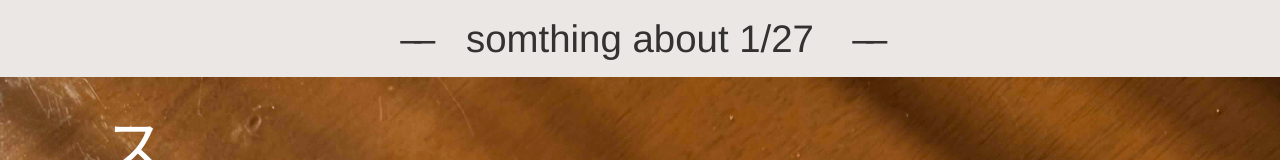
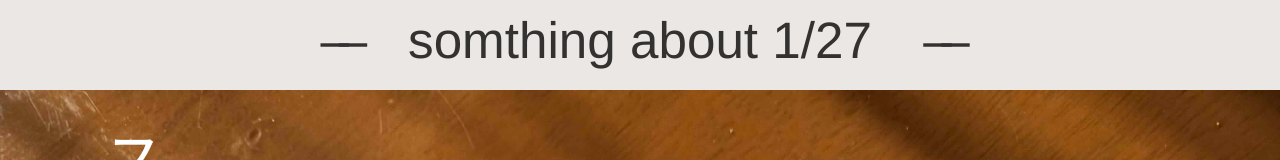
Before and after one commit to 179jp/something-about, an Astro site: page /blog in a window 1280 px wide. Shown: the top 160 px of the page. Built offline with nearby package versions, Linux system fonts and the light colour scheme; Astro itself is replaced by a stand-in of ours.

Commit message:
スタイルの調整

```diff
--- a/src/styles/blog.css
+++ b/src/styles/blog.css
@@ -2,3 +2,6 @@ body {
   font-family: var(--device-font);
   font-weight: 300;
 }
+.blogWrapper {
+  padding-bottom: calc(var(--rowGrid) * 4);
+}
--- a/src/styles/phage.css
+++ b/src/styles/phage.css
@@ -52,8 +52,8 @@
 .phageHeaderSimpleText {
   width: 100%;
   text-align: center;
-  font-size: 3cqw;
-  padding: var(--phageRowGrid) 0;
+  font-size: 4cqw;
+  padding: 0 0 var(--phageRowGrid);
 }
 .phageHeaderSimpleText_word {
   margin: 0;
@@ -87,7 +87,7 @@
 .phageVerticalColumn {
   box-sizing: border-box;
   width: 100%;
-  height: 20cqh;
+  height: 24cqh;
   padding: 0 var(--phageRightEdge) 0 var(--phageLeftEdge);
   overflow-x: auto;
 }
```
